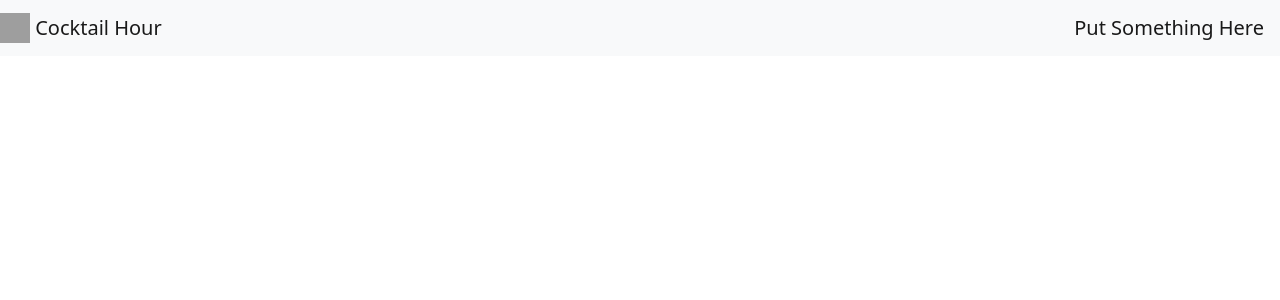
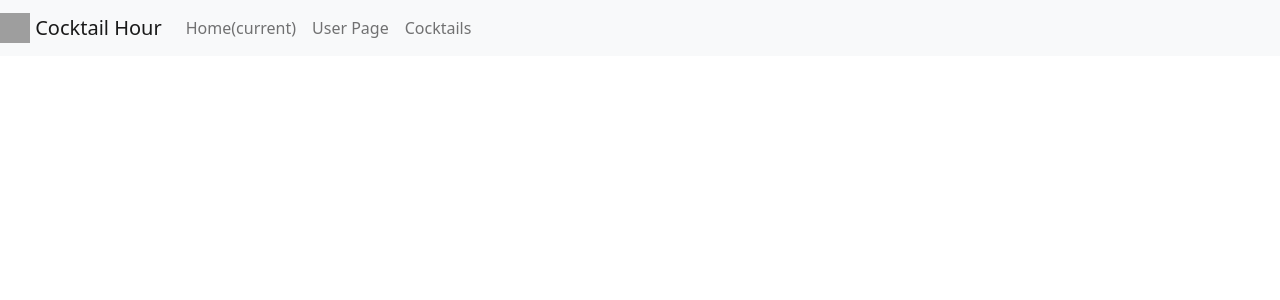
Before and after one commit to PuglisiAE/Cocktail_Hour, a Flask app: page / in a window 1280 px wide. Shown: the top 300 px of the page. Run offline with Flask 2, Linux system fonts and the light colour scheme; parts of the project's set-up code (start-up, migrations or seed data) failed here and were passed over; some libraries are stand-ins or nearby versions; grey boxes are pictures that could not be loaded.

Commit message:
adding random_drink method, random_drink page

```diff
--- a/app.py
+++ b/app.py
@@ -4,6 +4,8 @@
 from forms import LoginForm, AddUserForm
 from flask_login import LoginManager, login_user, logout_user, login_required, current_user
 from sqlalchemy.exc import IntegrityError
+from methods import get_random_cocktail
+
 
 
 app=Flask(__name__)
@@ -20,6 +22,7 @@
 
 login = LoginManager(app)
 login.login_view="home"
+cocktails_url = "http://www.thecocktaildb.com/api/json/v1/1/"
 
 
 @login.user_loader
@@ -32,7 +35,6 @@
     """Display homepage"""
 
     return render_template('base.html')
-
 
 
 @app.route("/login", methods = ["GET", "POST"])
@@ -61,8 +63,6 @@
     """logs out user"""
     logout_user()
     return redirect(url_for('home'))
-
-
 
 
 
@@ -98,6 +98,12 @@
 
 
 
-@app.route("/users", methods = ["POST", "GET"])
-def user_home():
+@app.route("/users/<int:user_id>", methods = ["POST", "GET"])
+def user_home(user_id):
     return render_template('user_home.html')
+
+
+@app.route("/random", methods = ['GET'])
+def get_random():
+    cocktail = get_random_cocktail(cocktails_url)
+    return render_template("random.html", cocktail=cocktail)
--- a/templates/base.html
+++ b/templates/base.html
@@ -8,12 +8,27 @@
     <title>Cocktails</title>
 </head>
 <body>
-<nav class="navbar navbar-light bg-light">
+    <nav class="navbar navbar-expand-lg navbar-light bg-light">
     <a class="navbar-brand" href="/">
         <img src="https://images.unsplash.com/photo-1587223962930-cb7f31384c19?ixlib=rb-1.2.1&ixid=MnwxMjA3fDB8MHxwaG90by1wYWdlfHx8fGVufDB8fHx8&auto=format&fit=crop&w=687&q=80" width="30" height="30" class="d-inline-block align-top" alt="">
           Cocktail Hour
     </a>
-    <a class="navbar-brand" href="/">Put Something Here</a>
+    <button class="navbar-toggler" type="button" data-toggle="collapse" data-target="#navbarNav" aria-controls="navbarNav" aria-expanded="false" aria-label="Toggle navigation">
+        <span class="navbar-toggler-icon"></span>
+      </button>
+    <div class="collapse navbar-collapse" id="navbarNav">
+        <ul class="navbar-nav">
+          <li class="nav-item active">
+            <a class="nav-link" href="/">Home<span class="sr-only">(current)</span></a>
+          </li>
+          <li class="nav-item">
+            <a class="nav-link" href="/users/{user.id}">User Page</a>
+          </li>
+          <li class="nav-item">
+            <a class="nav-link" href="#">Cocktails</a>
+          </li>
+        </ul>
+      </div>
 </nav>
     <h1>{% block title %}{% endblock %}</h1>
 
@@ -21,6 +36,7 @@
     {% block content %}
     {% endblock %}
     </div>
+
     <script src="https://cdn.jsdelivr.net/npm/bootstrap@5.1.3/dist/js/bootstrap.bundle.min.js" integrity="sha384-ka7Sk0Gln4gmtz2MlQnikT1wXgYsOg+OMhuP+IlRH9sENBO0LRn5q+8nbTov4+1p" crossorigin="anonymous"></script>
     <script src="js/bootstrap.min.js"></script>
 </body>
```
Also changed, not shown: methods.py (added, +44 -0 lines), templates/random.html (added, +36 -0 lines), models.py (line endings or trailing spaces).
